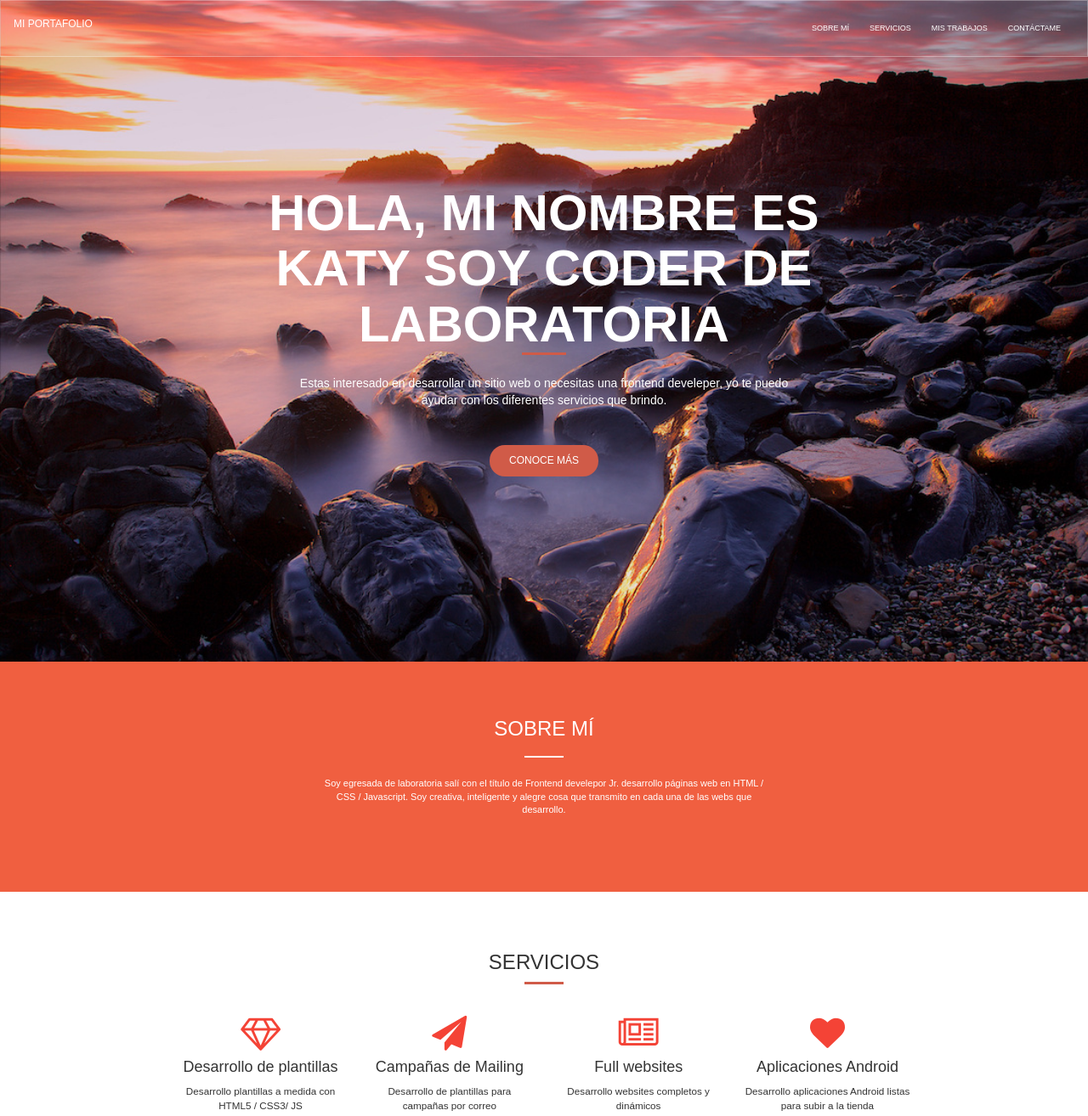
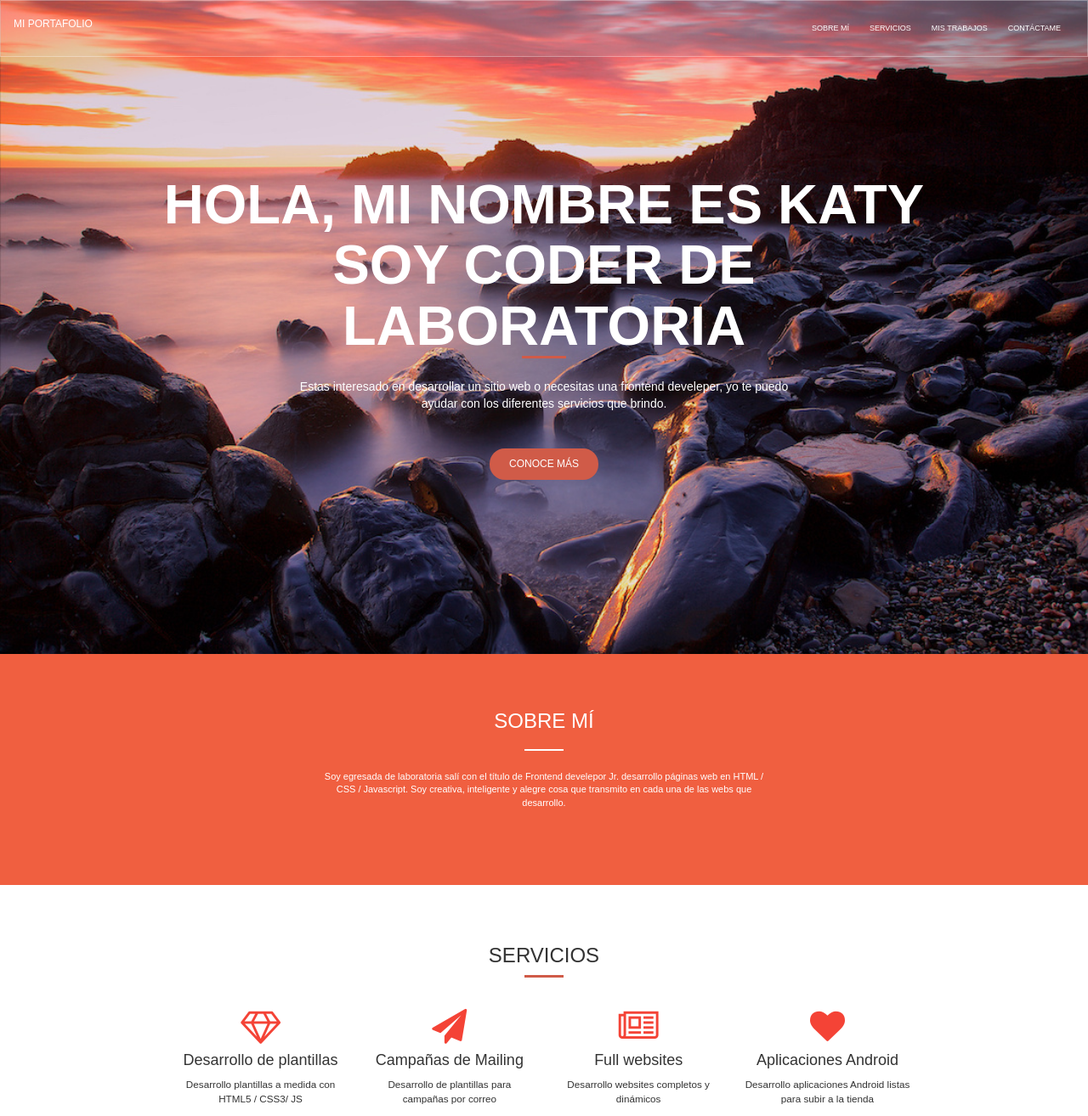
Before and after one commit to SoleMina/PortfolioGrupo, a plain HTML site: page index.html in a window 1280 px wide. Shown: the top 1314 px of the page at 85% size. Drawn offline with Linux system fonts and the light colour scheme.

Commit message:
algunos detalles

```diff
--- a/css/creative.css
+++ b/css/creative.css
@@ -1,9 +1,3 @@
-/** {
-  box-sizing: border-box;
-  margin: 0;
-  padding: 0;
- }
-*/
 body{
 	font-family: 'Merriweather Sans', sans-serif;
 }
@@ -19,7 +13,6 @@ body{
 .navbar {
 	border-radius: 0px;
     width: 100%;
-    /*position: absolute;*/
 }
 
 .navbar-collapse {
@@ -44,21 +37,16 @@ body{
 	background-repeat: no-repeat;
 	background-position:center;
 	background-size: cover;
-	padding: 17% 0%;
+	padding: 16% 0%;
 }
 
 .imagen1 h1{
 	font-weight: 600;
-	width: 56%;
+	width: 74%;
     margin: auto;
     font-size: 47px;
-    /*border:1px solid blue;*/
 }
 
-/*.row{
-	border:1px solid red;
-}
-*/
 .divider {
     background: #D05B48;
     height: 3px;
@@ -70,7 +58,6 @@ body{
 	width: 48%;
     margin: auto;
     padding-bottom: 43px;
-    /*border: 1px solid green;*/
 }
 
 .imagen1 button {
@@ -78,6 +65,10 @@ body{
     padding: 2px 23px 2px 23px;
     border: none;
     background-color: #D05B48;
+}
+
+.imagen1 button:hover{
+    background-color: blue;
 }
 
 .fila2 .divider{
@@ -90,7 +81,6 @@ body{
     margin: auto;
     font-size: 11px;
     margin-bottom: 88px;
-    /*border: 1px solid red;*/
 }
 
 .fila2 h3{
@@ -100,7 +90,6 @@ body{
 }
 
 .fila3 h3{
-	/*border:1px solid blue;*/
 	margin-top:70px;
 }
 
@@ -138,11 +127,6 @@ body{
     padding-bottom: 5%;
 }
 
-/*.navbar-default{
-	min-height: auto;
-	margin-bottom:0;
-}*/
-
 .text-white{
     color:white;
 }
@@ -150,9 +134,3 @@ body{
 .bg-pink{
     background-color: #F05F40;
 }
-
-/*.nav>li>a {
-    position: relative;
-    display: block;
-    padding: 28px 13px;
-}*/
--- a/index.html
+++ b/index.html
@@ -33,7 +33,7 @@
 </head>
 
 <body>
- <header>
+    <header>
         <nav class="navbar navbar-default">
             <div class="container-fluid">
                 <!-- Brand and toggle get grouped for better mobile display -->
@@ -59,50 +59,6 @@
             </div><!-- /.container-fluid -->
         </nav>
     </header>
-
-
-
-
-
-
-
-
-
-
-
-
-
-    <!-- <header class="navbar">
-        <div class="container-fluid pd-0">
-
-            <nav>
-                <div class="navbar-header navbar-default">
-                    <button type="button" class="navbar-toggle" data-toggle="collapse" data-target=".navbar-collapse">
-                        <span class="icon-bar"></span>
-                        <span class="icon-bar"></span>
-                        <span class="icon-bar"></span>
-                    </button>
-                    <a class="navbar-brand" href="#">MI PORTAFOLIO</a>
-                </div>
-                <div class="navbar-collapse collapse" style="height:1px;">
-                    <ul class="nav navbar-nav navbar-right">
-                        <li>
-                            <a class="texto-cuerpo" href="../navbar-static-top/">SOBRE MÍ</a>
-                        </li>
-                        <li>
-                            <a class="texto-cuerpo" href="#contactenos" href="../navbar-fixed-top/">SERVICIOS</a>
-                        </li>
-                         <li>
-                            <a class="texto-cuerpo" href="../navbar-static-top/">MIS TRABAJOS</a>
-                        </li>
-                        <li>
-                            <a class="texto-cuerpo" href="#contactenos" href="../navbar-fixed-top/">CONTÁCTAME</a>
-                        </li>
-                    </ul>
-                </div>
-            </div>
-        </nav>
-    </header>     -->
 
     <section class="imagen1 text-white">
         <div class="container-fluid text-center">
@@ -137,22 +93,22 @@
             </div>
             <div class="row iconos">
                 <div class="col-xs-12 col-md-3 diamond">
-                    <i class="fa fa-diamond"></i>
+                    <a href="#"><i class="fa fa-diamond"></i></a>
                     <h4>Desarrollo de plantillas</h4>
                     <p>Desarrollo plantillas a medida con HTML5 / CSS3/ JS</p>
                 </div>
                 <div class="col-xs-12 col-md-3 plane">
-                    <i class="fa fa-paper-plane"></i>
+                    <a href="#"><i class="fa fa-paper-plane"></i></a>
                     <h4>Campañas de Mailing</h4>
                     <p>Desarrollo de plantillas para campañas por correo</p>
                 </div>
                 <div class="col-xs-12 col-md-3 newspaper">
-                    <i class="fa fa-newspaper-o"></i>
+                    <a href="#"><i class="fa fa-newspaper-o"></i></a>
                     <h4>Full websites</h4>
                     <p>Desarrollo websites completos y dinámicos</p>
                 </div>
                 <div class="col-xs-12 col-md-3 heart">
-                    <i class="fa fa-heart"></i>
+                    <a href="#"><i class="fa fa-heart"></i></a>
                     <h4>Aplicaciones Android</h4>
                     <p>Desarrollo aplicaciones Android listas para subir a la tienda</p>
                 </div>
```
